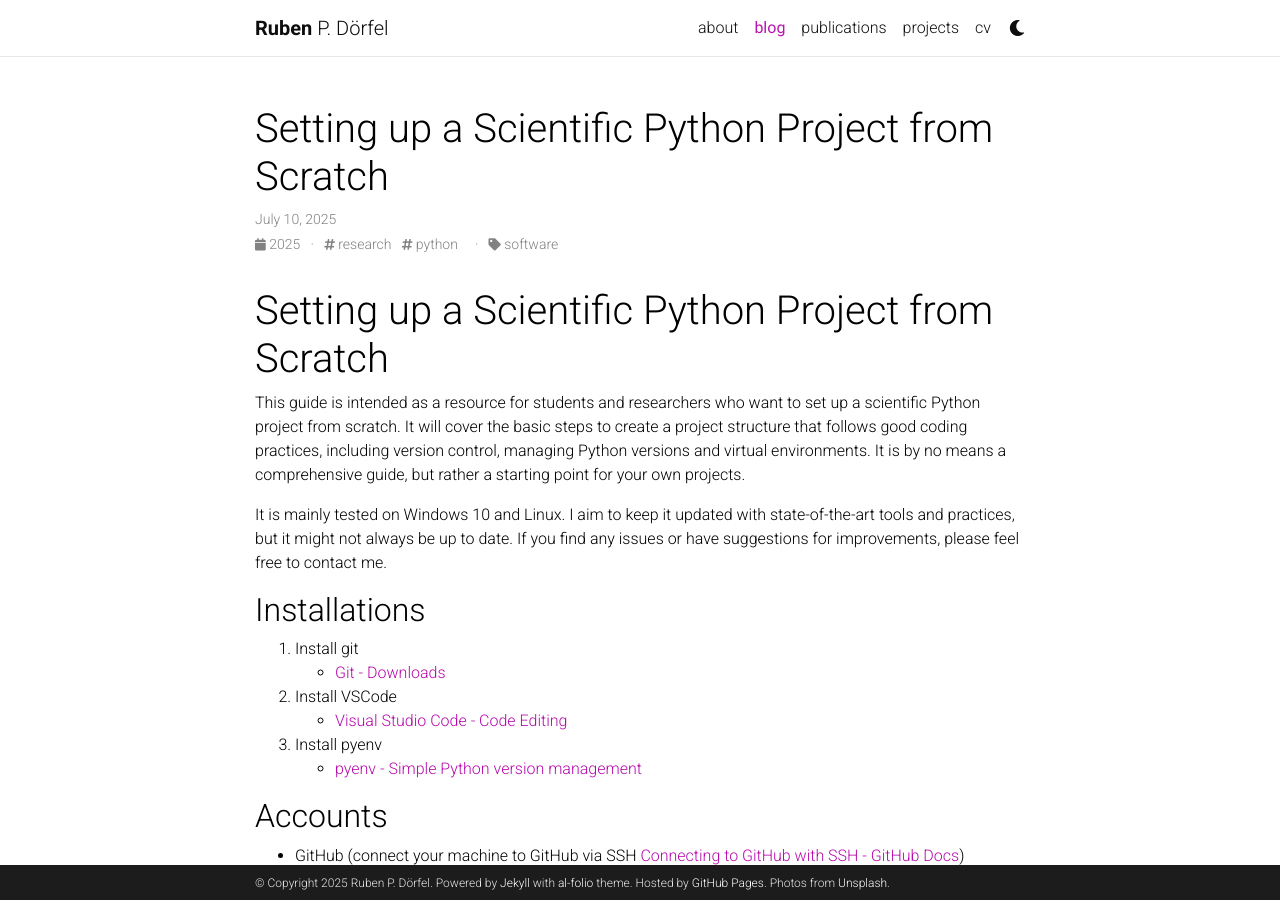
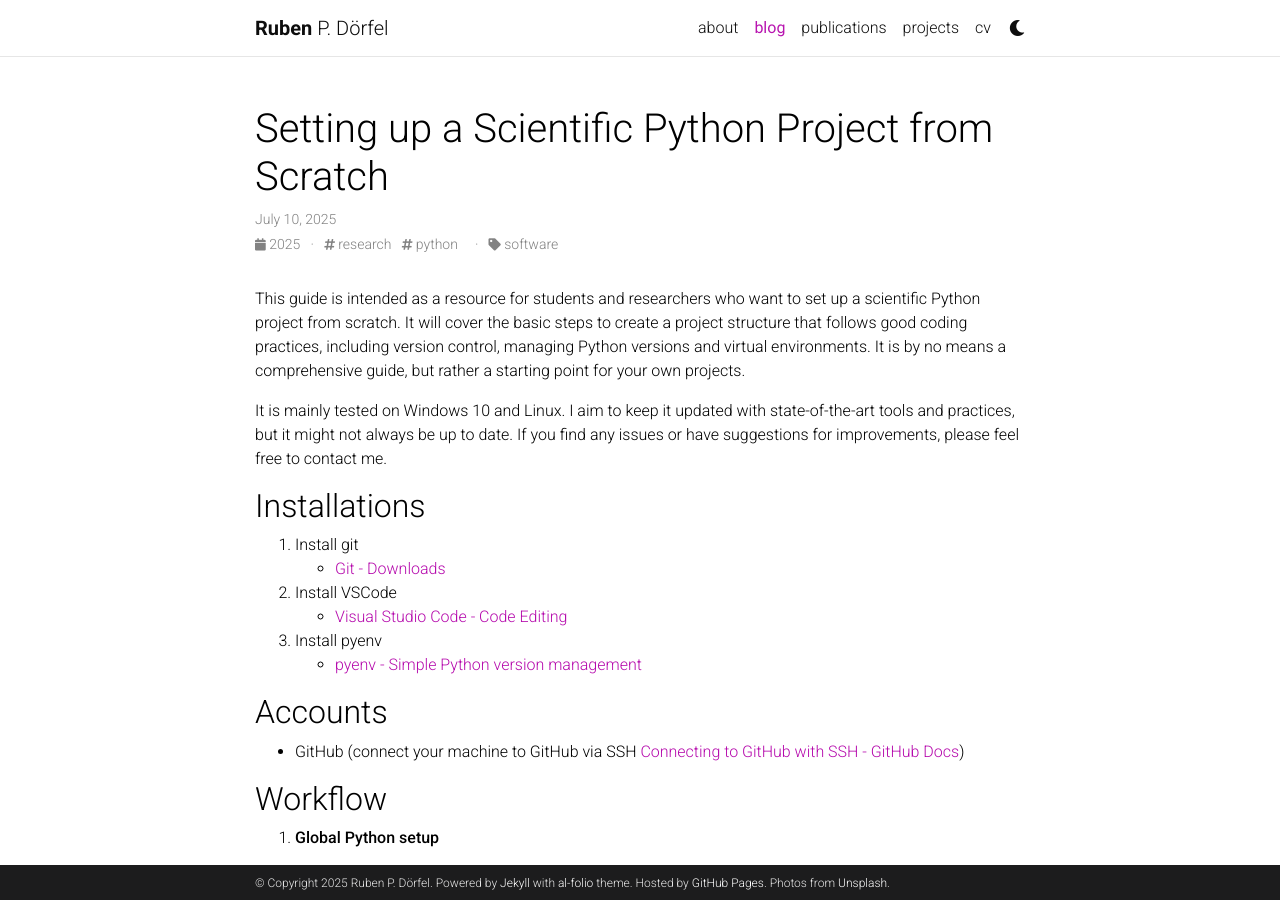
Before and after one commit to RDoerfel/rdoerfel.github.io, a Jekyll site: the page built from _posts/2025-07-10-Environment-Setup.md, in a window 1280 px wide and 900 px high. Built offline with Jekyll 4.4.1, drawn with Linux system fonts in a browser that asks for light colours; comment, search, counter and statistics services are not loaded; a style sheet for code colours, icons or effects is not loaded.

Commit message:
[maint] remove redundant second title

```diff
--- a/_posts/2025-07-10-Environment-Setup.md
+++ b/_posts/2025-07-10-Environment-Setup.md
@@ -6,8 +6,6 @@ tags: research python
 category: software
 date: 2025-07-10
 ---
-# Setting up a Scientific Python Project from Scratch
-
 This guide is intended as a resource for students and researchers who want to set up a scientific Python project from scratch. It will cover the basic steps to create a project structure that follows good coding practices, including version control, managing Python versions and virtual environments. It is by no means a comprehensive guide, but rather a starting point for your own projects.
 
 It is mainly tested on Windows 10 and Linux. I aim to keep it updated with state-of-the-art tools and practices, but it might not always be up to date. If you find any issues or have suggestions for improvements, please feel free to contact me.
```
